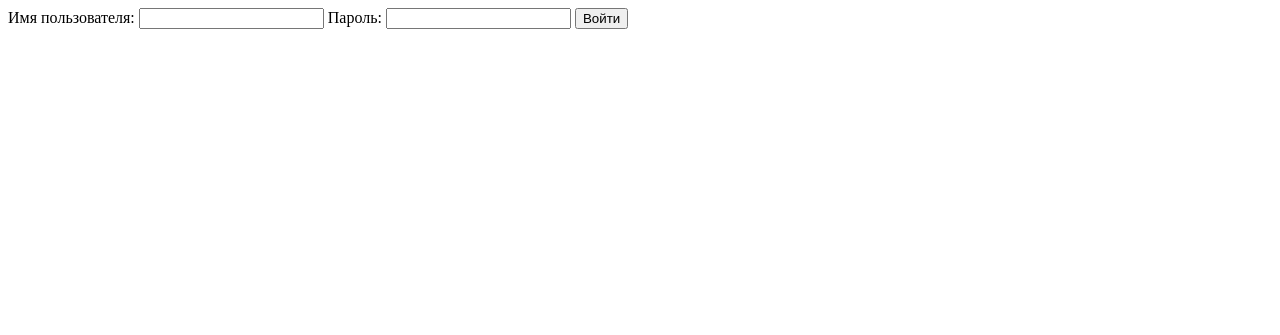
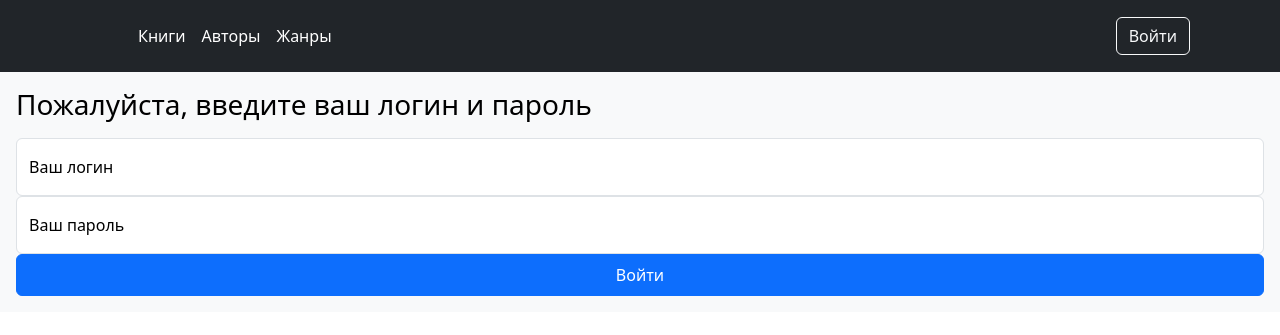
Before and after one commit to KorytkoSergey/book_info, a Django app: page /login/ in a window 1280 px wide. Shown: the top 335 px of the page. Run offline with Django 4.2, Linux system fonts and the light colour scheme.

Commit message:
поправил html

```diff
--- a/book_info/book/templates/book/base.html
+++ b/book_info/book/templates/book/base.html
@@ -7,49 +7,43 @@
     <link href="https://cdn.jsdelivr.net/npm/bootstrap@5.3.0-alpha3/dist/css/bootstrap.min.css" rel="stylesheet" integrity="sha384-KK94CHFLLe+nY2dmCWGMq91rCGa5gtU4mk92HdvYe+M/SXH301p5ILy+dN9+nJOZ" crossorigin="anonymous">
   </head>
 <body>
-    <nav class="navbar navbar-expand-lg bg-body-tertiary">
-  <div class="container-fluid">
-    <a class="navbar-brand" href="/index">Book Info</a>
-    <button class="navbar-toggler" type="button" data-bs-toggle="collapse" data-bs-target="#navbarSupportedContent" aria-controls="navbarSupportedContent" aria-expanded="false" aria-label="Toggle navigation">
-      <span class="navbar-toggler-icon"></span>
-    </button>
-    <div class="collapse navbar-collapse" id="navbarSupportedContent">
-      <ul class="navbar-nav me-auto mb-2 mb-lg-0">
-        <li class="nav-item">
-          <a class="nav-link active" aria-current="page" href="{% url 'book:book_list' %}"> Книги</a>
-        </li>
-        <li class="nav-item">
-          <a class="nav-link active" aria-current="page" href="{% url 'book:author_list' %}">Авторы</a>
-        </li>
-        <li class="nav-item">
-          <a class="nav-link active" aria-current="page" href="{% url 'book:genre_list' %}">Жанры</a>
-        </li>
+<header class="p-3 text-bg-dark">
+    <div class="container">
+      <div class="d-flex flex-wrap align-items-center justify-content-center justify-content-lg-start">
+        <a href="/" class="d-flex align-items-center mb-2 mb-lg-0 text-white text-decoration-none">
+          <svg class="bi me-2" width="40" height="32" role="img" aria-label="Bootstrap"><use xlink:href="/index"></use></svg>
+        </a>
+
+        <ul class="nav col-12 col-lg-auto me-lg-auto mb-2 justify-content-center mb-md-0">
+          <li><a href="{% url 'book:book_list' %}" class="nav-link px-2 text-white">Книги</a></li>
+          <li><a href="{% url 'book:author_list' %}" class="nav-link px-2 text-white">Авторы</a></li>
+          <li><a href="{% url 'book:genre_list' %}" class="nav-link px-2 text-white">Жанры</a></li>
           {% if request.user.is_superuser %}
-        <li class="nav-item">
-          <a class="nav-link active" aria-current="page" href="{% url 'reader:reader_create' %}">Добавить читателя</a>
-        </li>
-        <li class="nav-item">
-          <a class="nav-link active" aria-current="page" href="{% url 'book:book_create' %}">Добавить книгу</a>
-        </li>
-        <li class="nav-item">
-          <a class="nav-link active" aria-current="page" href="{% url 'reader:reader_list' %}">Список читателей</a>
-        </li>
+          <li><a href="{% url 'reader:reader_create' %}" class="nav-link px-2 text-white">Добавить читателя</a></li>
+          <li><a href="{% url 'book:book_create' %}" class="nav-link px-2 text-white">Добавить книгу</a></li>
+          <li><a href="{% url 'reader:reader_list' %}" class="nav-link px-2 text-white">Список читателей</a></li>
           {% endif %}
         </ul>
         {% if request.user.is_superuser %}
-      <form class="container-fluid justify-content-start">
-     <a href="{% url 'reader:logout' %}" class="btn btn-outline-success me-2">Выйти</a>
+        <div class="text-end">
+         <form method="POST" action="{% url 'reader:logout' %}">
+        {% csrf_token %}
+        <button type="submit" class="btn btn-outline-light me-2">Выйти</button>
         </form>
           {% else %}
-      <form class="container-fluid justify-content-start">
-     <a href="{% url 'reader:login' %}" class="btn btn-outline-success me-2">Войти</a>
+          <form method="POST" action="{% url 'reader:login' %}">
+            {% csrf_token %}
+            <button type="submit" class="btn btn-outline-light me-2">Войти</button>
             </form>
           {% endif %}
         </div>
       </div>
-</nav>
+    </div>
+  </header>
+    <div class="text-bg-light p-3">
     {% block content %}
     <script src="https://cdn.jsdelivr.net/npm/bootstrap@5.3.0-alpha3/dist/js/bootstrap.bundle.min.js" integrity="sha384-ENjdO4Dr2bkBIFxQpeoTz1HIcje39Wm4jDKdf19U8gI4ddQ3GYNS7NTKfAdVQSZe" crossorigin="anonymous"></script>
     {% endblock %}
   </body>
+</div>
 </html>
--- a/book_info/reader/templates/reader/login.html
+++ b/book_info/reader/templates/reader/login.html
@@ -1,8 +1,17 @@
+{% extends 'book/base.html'%}
+{% block content %}
 <form method="post" action="{% url 'reader:login' %}">
-  {% csrf_token %}
-  <label for="username">Имя пользователя:</label>
-  <input type="text" id="username" name="username">
-  <label for="password">Пароль:</label>
-  <input type="password" id="password" name="password">
-  <button type="submit">Войти</button>
+    {% csrf_token %}
+    <h1 class="h3 mb-3 fw-normal">Пожалуйста, введите ваш логин и пароль</h1>
+
+    <div class="form-floating">
+        <input type="text" name="username" class="form-control" id="floatingInput" placeholder="Login">
+        <label for="floatingInput">Ваш логин</label>
+    </div>
+    <div class="form-floating">
+        <input type="password" name="password" class="form-control" id="floatingPassword" placeholder="Password">
+        <label for="floatingPassword">Ваш пароль</label>
+    </div>
+    <button class="btn btn-primary w-100 py-2" type="submit">Войти</button>
 </form>
+{% endblock %}
```
Also changed, not shown: book_info/reader/templates/reader/login.css.html (added, +72 -0 lines), book_info/db.sqlite3. Lines whose indentation alone changed are shown as unchanged.
